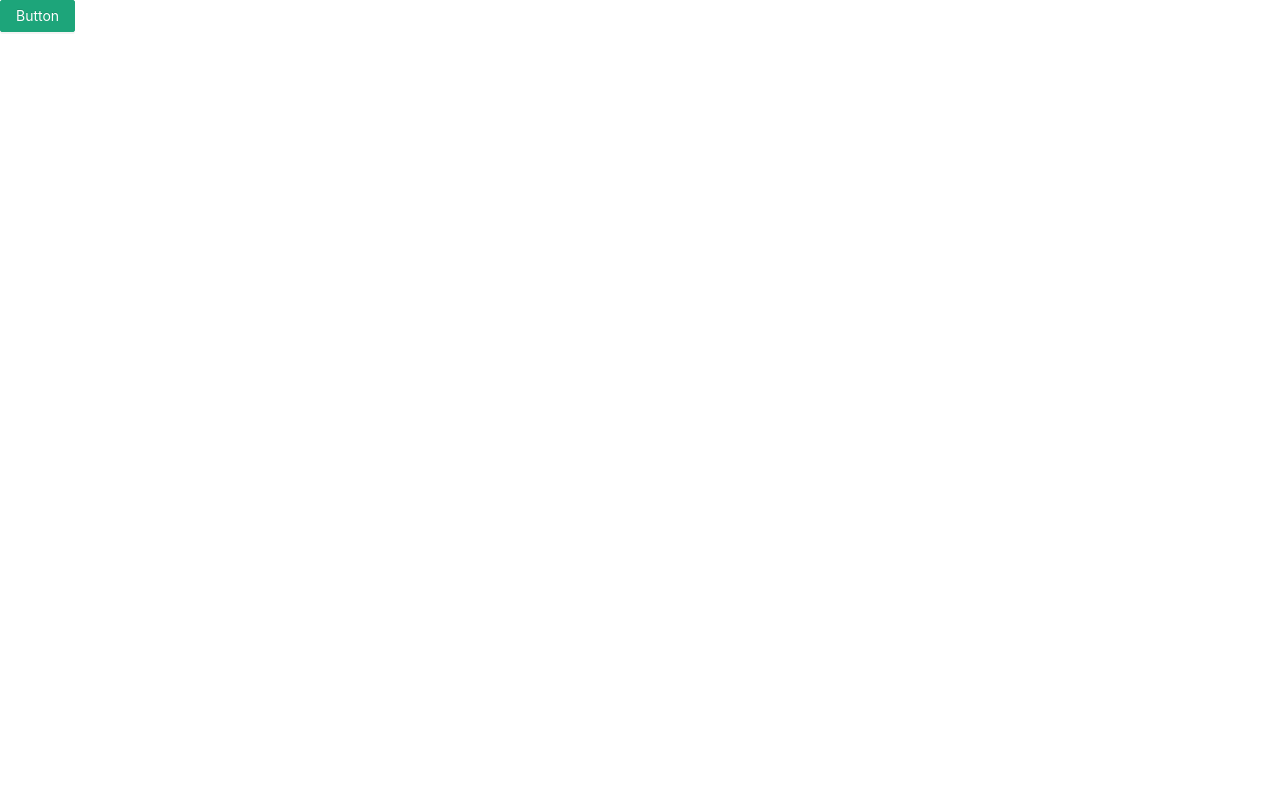
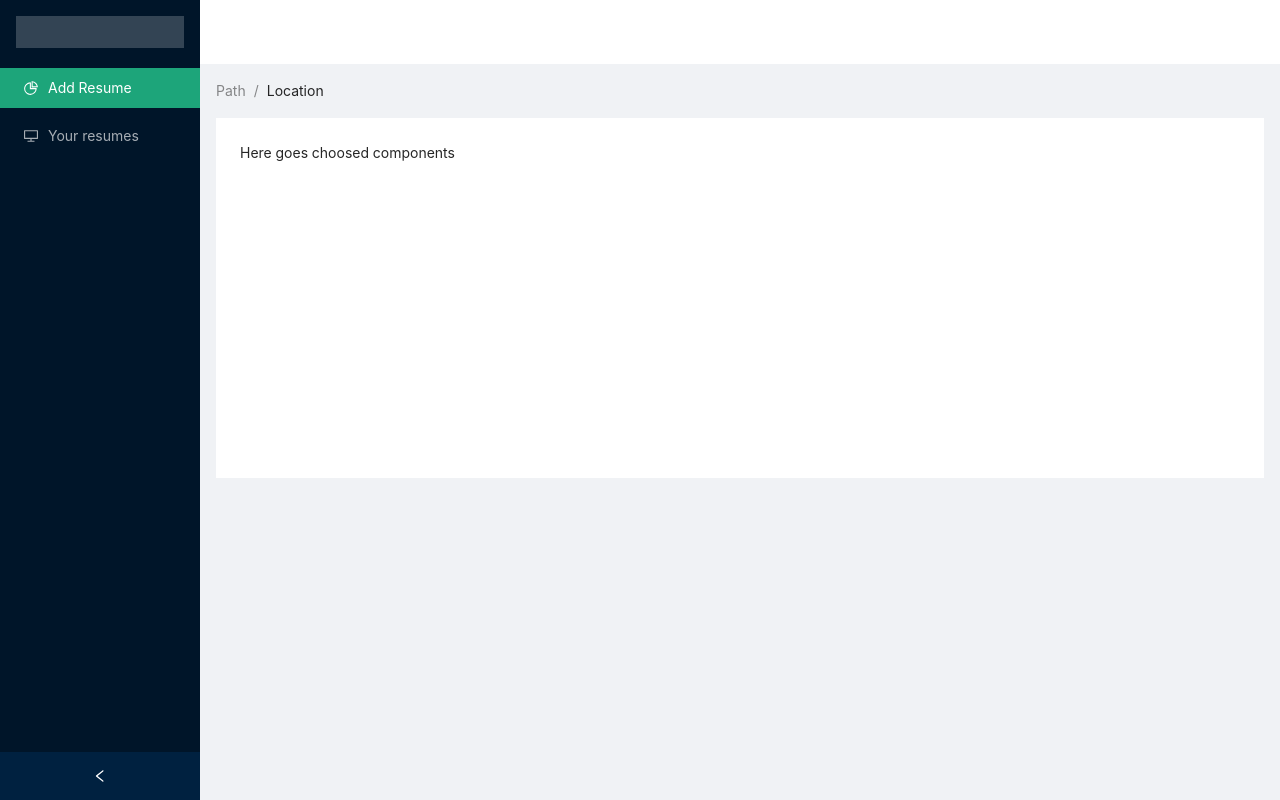
Before and after one commit to gandruszkiewicz/cv-editor-react, a React (Create React App) app: page / in a window 1280 px wide. Built offline with nearby package versions, Linux system fonts and the light colour scheme.

Commit message:
initially created LayoutComponent

```diff
--- a/src/App.js
+++ b/src/App.js
@@ -1,11 +1,11 @@
 import React from 'react';
-import {Button} from 'antd';
+import LayoutComponent from './components/Layout/LayoutComponent'
 import './App.less';
 
 function App() {
   return (
     <div className="App">
-      <Button type="primary">Button</Button>
+      <LayoutComponent/>
     </div>
   );
 }
--- a/src/App.less
+++ b/src/App.less
@@ -1 +1,12 @@
 @import '~antd/dist/antd.less';
+
+
+  .logo {
+    height: 32px;
+    background: rgba(255, 255, 255, 0.2);
+    margin: 16px;
+  }
+
+  .site-layout .site-layout-background {
+    background: #fff;
+  }
--- /dev/null
+++ b/src/components/Layout/LayoutComponent.js
@@ -0,0 +1,52 @@
+import React,{Component} from 'react';
+import { Layout, Menu, Breadcrumb } from 'antd';
+import {
+  DesktopOutlined,
+  PieChartOutlined
+} from '@ant-design/icons';
+
+const { Header, Content, Footer, Sider } = Layout;
+
+class LayoutComponent extends Component {
+    state = {
+        collapsed: false,
+      };
+
+      onCollapse = (collapsed) => {
+        this.setState({ collapsed });
+      };
+
+      render() {
+        return (
+        <Layout style={{ minHeight: '100vh' }}>
+          <Sider collapsible collapsed={this.state.collapsed} onCollapse={this.onCollapse}>
+            <div className="logo" />
+            <Menu theme="dark" defaultSelectedKeys={['1']} mode="inline">
+              <Menu.Item key="1" icon={<PieChartOutlined />}>
+                Add Resume
+              </Menu.Item>
+              <Menu.Item key="2" icon={<DesktopOutlined />}>
+                Your resumes
+              </Menu.Item>
+            </Menu>
+          </Sider>
+          <Layout className="site-layout">
+            <Header className="site-layout-background" style={{ padding: 0 }} />
+            <Content style={{ margin: '0 16px' }}>
+              <Breadcrumb style={{ margin: '16px 0' }}>
+                <Breadcrumb.Item>Path</Breadcrumb.Item>
+                <Breadcrumb.Item>Location</Breadcrumb.Item>
+              </Breadcrumb>
+              <div className="site-layout-background" style={{ padding: 24, minHeight: 360 }}>
+                Here goes choosed components
+              </div>
+            </Content>
+            <Footer style={{ textAlign: 'center' }}></Footer>
+          </Layout>
+        </Layout>
+      );
+    }
+}
+
+
+export default LayoutComponent;
```
